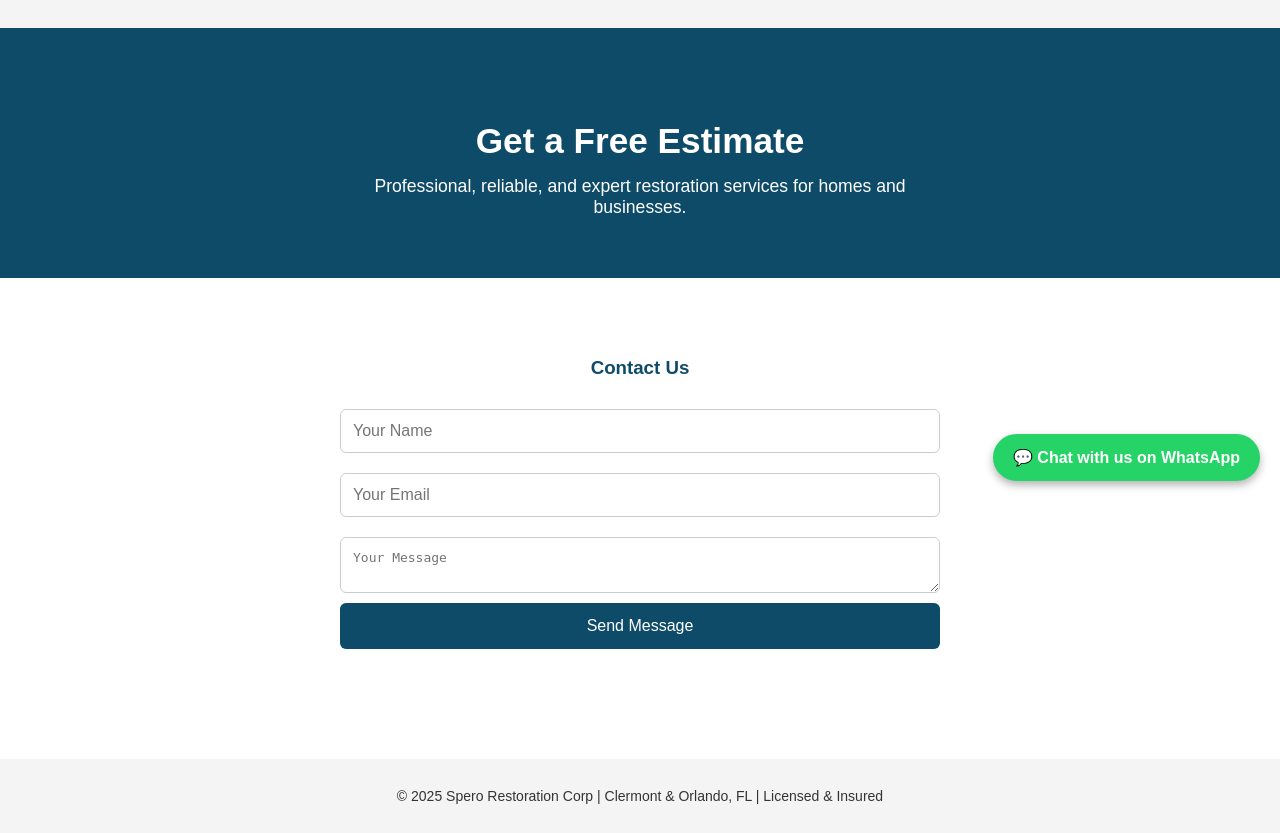
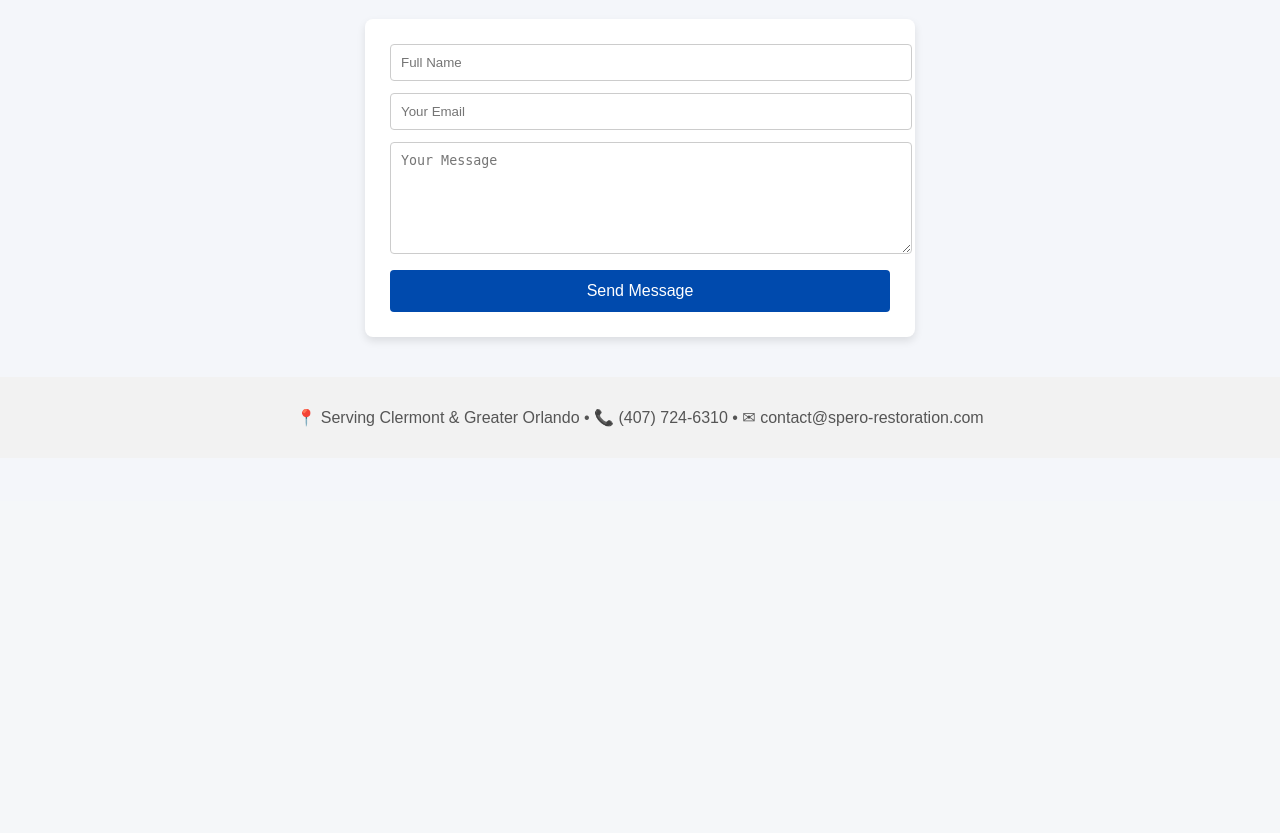
Before and after one commit to ROBERTOMAFFRA/spero-website, a Flask app: page / in a window 1280 px wide. Shown: the part 299-1132 px from the top of the page. After the commit the page ends 726 px from the top, so only its background shows below. Run offline with Flask 3, Linux system fonts and the light colour scheme.

Commit message:
Update index.html

```diff
--- a/templates/index.html
+++ b/templates/index.html
@@ -1,46 +1,47 @@
-
 <!DOCTYPE html>
 <html lang="en">
 <head>
   <meta charset="UTF-8">
   <meta name="viewport" content="width=device-width, initial-scale=1.0">
-  <title>Spero Restoration Corp</title>
-
-  <link rel="icon" type="image/png" href="{{ url_for('static', filename='favicon.png') }}">
-  <link rel="stylesheet" href="{{ url_for('static', filename='style.css') }}">
+  <title>Spero Restoration - Contact</title>
+  <link rel="icon" href="{{ url_for('static', filename='favicon.png') }}">
+  <style>
+    body { font-family: Arial, sans-serif; background: #f4f6fa; color: #222; margin: 0; }
+    header { background: #0a3d62; color: white; padding: 20px 0; text-align: center; }
+    form { background: white; max-width: 500px; margin: 40px auto; padding: 25px; border-radius: 8px; box-shadow: 0 4px 8px rgba(0,0,0,0.1); }
+    input, textarea { width: 100%; padding: 10px; margin-bottom: 12px; border: 1px solid #ccc; border-radius: 4px; }
+    button { background: #004aad; color: white; border: none; padding: 12px; cursor: pointer; width: 100%; border-radius: 4px; font-size: 16px; }
+    button:hover { background: #0065d1; }
+    footer { text-align: center; padding: 15px; background: #f2f2f2; color: #555; }
+    .flash { text-align: center; margin-top: 10px; }
+  </style>
 </head>
 <body>
   <header>
-    <img src="{{ url_for('static', filename='logo_original.png') }}" alt="Spero Restoration Logo" class="logo">
+    <img src="{{ url_for('static', filename='logo.png') }}" alt="Spero Restoration Logo" width="160">
     <h1>Spero Restoration Corp</h1>
-    <p>Expert Restoration & Remodeling in Clermont & Orlando, FL</p>
+    <p>Water • Fire • Mold • Remodeling Experts</p>
   </header>
 
-  <section class="hero">
-    <h2>Get a Free Estimate</h2>
-    <p>Professional, reliable, and expert restoration services for homes and businesses.</p>
-  </section>
+  <form method="POST" action="/send_email">
+    <input type="text" name="name" placeholder="Full Name" required>
+    <input type="email" name="email" placeholder="Your Email" required>
+    <textarea name="message" placeholder="Your Message" rows="6" required></textarea>
+    <button type="submit">Send Message</button>
+  </form>
 
-  <section class="contact">
-    <h3>Contact Us</h3>
-    {% if success %}
-      <p class="success">✅ Message sent successfully! We'll get back to you soon.</p>
-    {% endif %}
-    <form method="POST" action="/send">
-      <input type="text" name="name" placeholder="Your Name" required>
-      <input type="email" name="email" placeholder="Your Email" required>
-      <textarea name="message" placeholder="Your Message" required></textarea>
-      <button type="submit">Send Message</button>
-    </form>
-  </section>
-
-  <a href="https://wa.me/14077246310?text=Hi%2C%20I%27d%20like%20a%20free%20estimate%20from%20Spero%20Restoration!"
-     class="whatsapp-float" target="_blank">
-    💬 Chat with us on WhatsApp
-  </a>
+  <div class="flash">
+    {% with messages = get_flashed_messages(with_categories=true) %}
+      {% if messages %}
+        {% for category, message in messages %}
+          <p style="color: {{ 'green' if category == 'success' else 'red' }}">{{ message }}</p>
+        {% endfor %}
+      {% endif %}
+    {% endwith %}
+  </div>
 
   <footer>
-    <p>© 2025 Spero Restoration Corp | Clermont & Orlando, FL | Licensed & Insured</p>
+    <p>📍 Serving Clermont & Greater Orlando • 📞 (407) 724-6310 • ✉ contact@spero-restoration.com</p>
   </footer>
 </body>
 </html>
```
